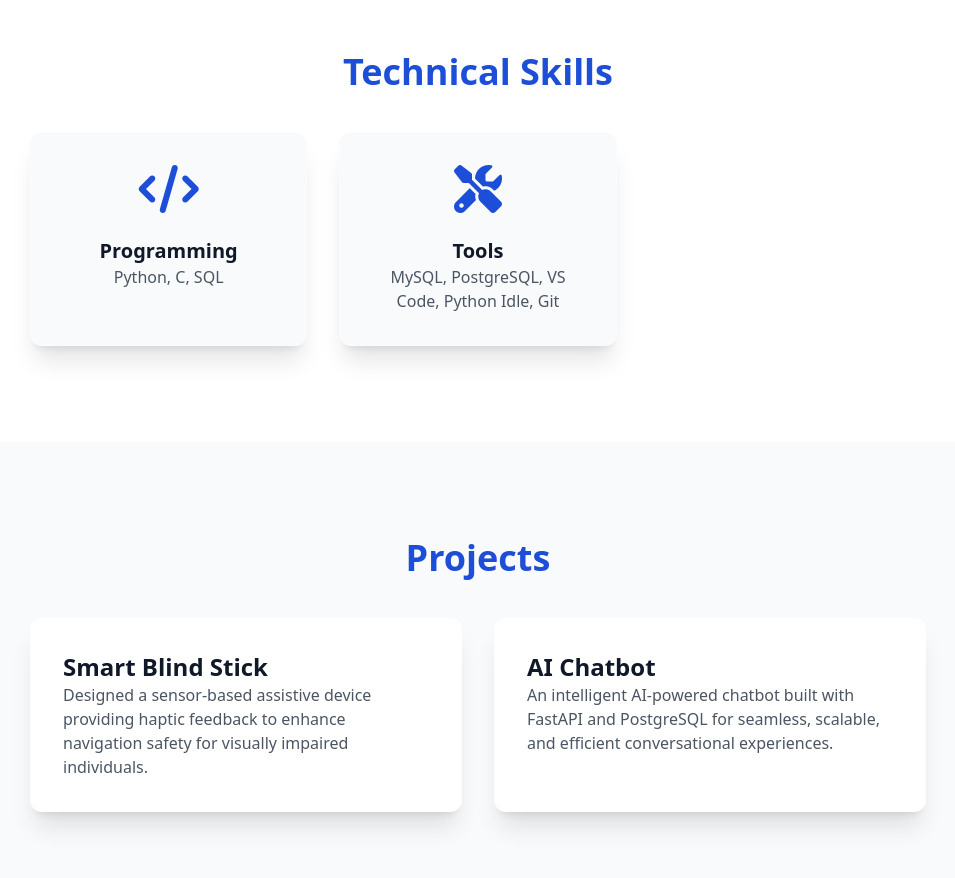
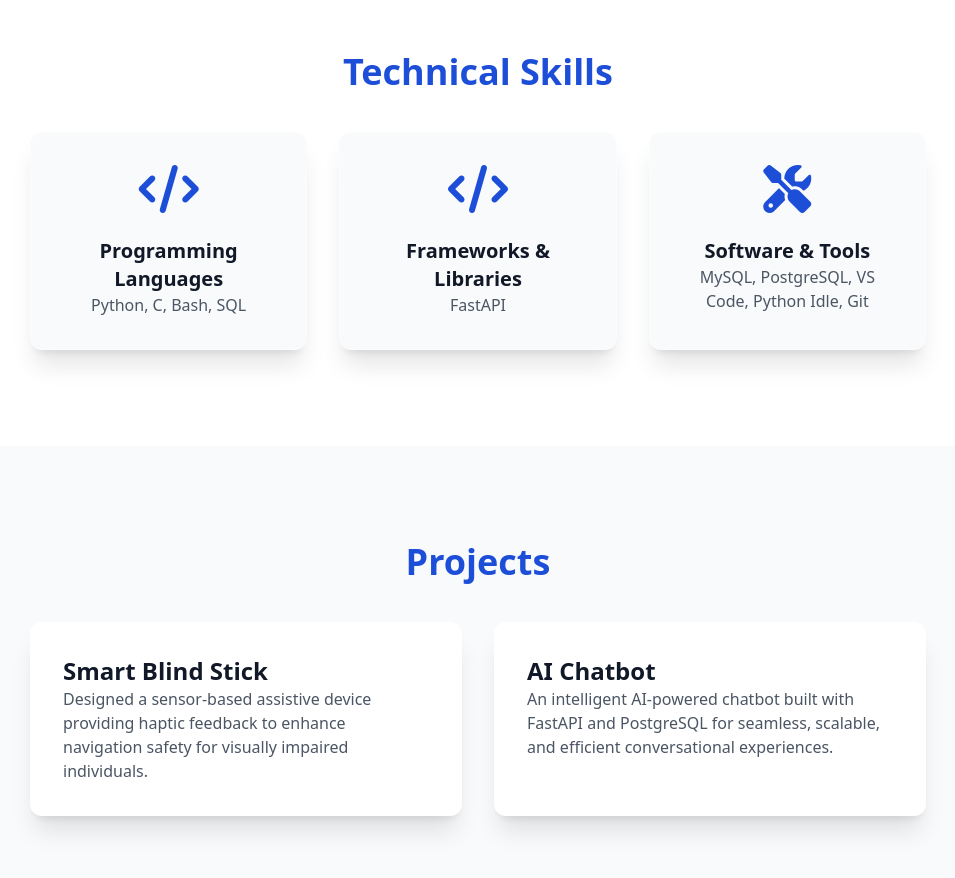
Before and after one commit to jana2502/portfolio, a plain HTML site: page index.html in a window 1280 px wide. Shown: the part 1960-2838 px from the top of the page, without its empty margins (162-1117 px from the left). Drawn offline with nearby package versions, Linux system fonts and the light colour scheme.

Commit message:
Update index.html

```diff
--- a/index.html
+++ b/index.html
@@ -158,12 +158,17 @@
       <div class="grid grid-cols-1 md:grid-cols-3 gap-8 max-w-4xl mx-auto">
         <div class="p-8 bg-gray-50 dark:bg-gray-900 rounded-xl shadow-xl card-hover glassmorphism text-center">
           <i class="fas fa-code text-5xl text-blue-700 dark:text-blue-400 mb-6"></i>
-          <h3 class="text-xl font-semibold text-gray-900 dark:text-gray-100">Programming</h3>
-          <p class="text-gray-600 dark:text-gray-300">Python, C, SQL</p>
+          <h3 class="text-xl font-semibold text-gray-900 dark:text-gray-100">Programming Languages</h3>
+          <p class="text-gray-600 dark:text-gray-300">Python, C, Bash, SQL</p>
+        </div>
+        <div class="p-8 bg-gray-50 dark:bg-gray-900 rounded-xl shadow-xl card-hover glassmorphism text-center">
+          <i class="fas fa-code text-5xl text-blue-700 dark:text-blue-400 mb-6"></i>
+          <h3 class="text-xl font-semibold text-gray-900 dark:text-gray-100">Frameworks & Libraries</h3>
+          <p class="text-gray-600 dark:text-gray-300">FastAPI</p>
         </div>
         <div class="p-8 bg-gray-50 dark:bg-gray-900 rounded-xl shadow-xl card-hover glassmorphism text-center">
           <i class="fas fa-tools text-5xl text-blue-700 dark:text-blue-400 mb-6"></i>
-          <h3 class="text-xl font-semibold text-gray-900 dark:text-gray-100">Tools</h3>
+          <h3 class="text-xl font-semibold text-gray-900 dark:text-gray-100">Software & Tools</h3>
           <p class="text-gray-600 dark:text-gray-300">MySQL, PostgreSQL, VS Code, Python Idle, Git</p>
         </div>
       </div>
```
